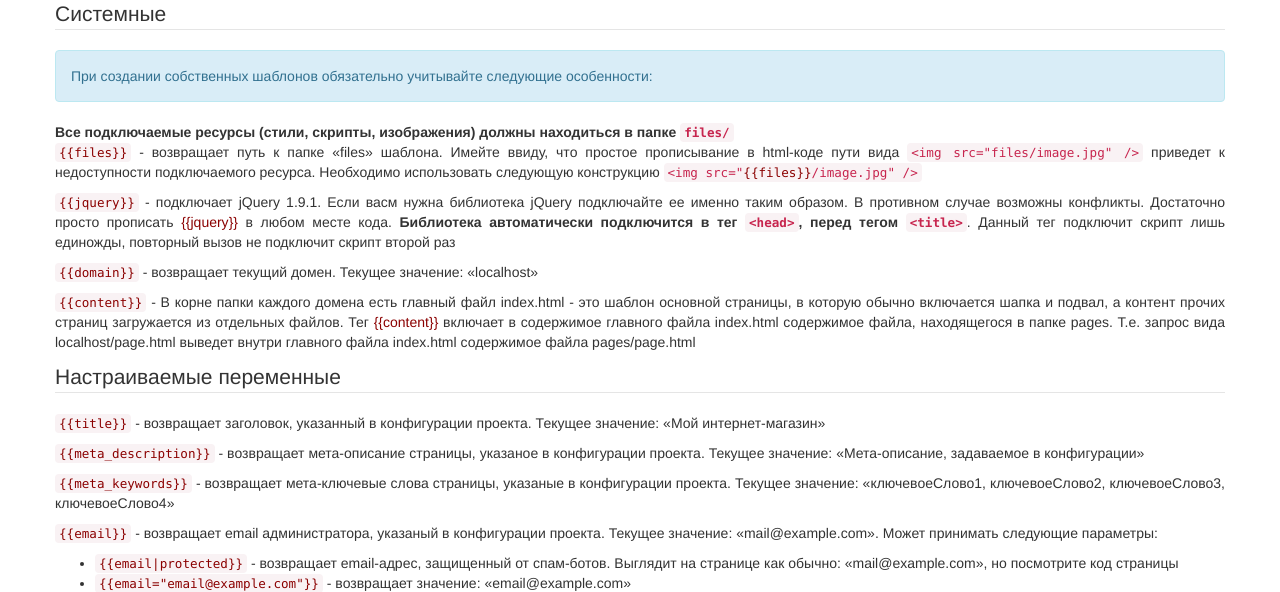
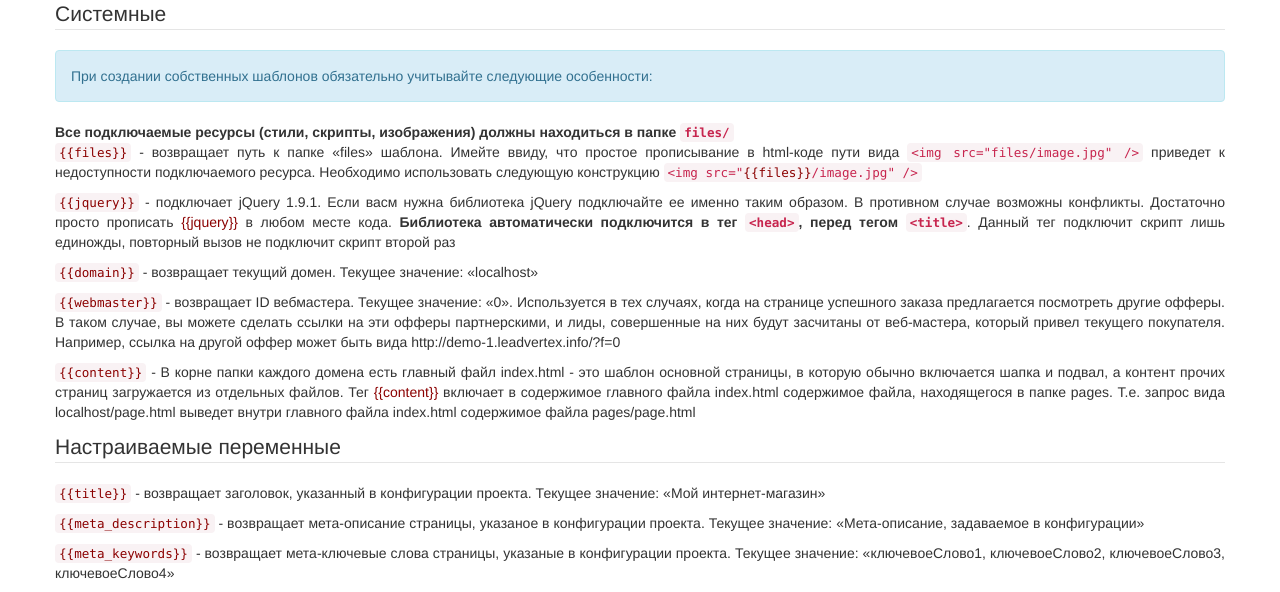
Before and after one commit to tomem2014/leadvertex_emulator, a PHP site: page / in a window 1280 px wide. Shown: the part 870-1462 px from the top of the page. Run offline with PHP 8.4, Linux system fonts and the light colour scheme; data that the repository does not hold is empty; some libraries are stand-ins or nearby versions.

Commit message:
Возможность получить ID webmaster'a

```diff
--- a/Renderer.php
+++ b/Renderer.php
@@ -443,6 +443,10 @@ class Renderer {
       $this->_html = str_ireplace('{{countdown.js}}','',$this->_html);
     }
   }
+  private function tagWebmaster()
+  {
+    $this->_html = str_ireplace('{{webmaster}}', 0, $this->_html);
+  }
 
   protected function loadTemplate()
   {
@@ -473,6 +477,7 @@ class Renderer {
     $this->tagEmail();
     $this->tagFiles();
     $this->tagForm();
+    $this->tagWebmaster($this->data);
     $this->tagUserVars($this->data);
 
     foreach ($this->data as $key => $value) if (!in_array(gettype($value),['object','array'])) $this->_html = str_ireplace('{{' . $key . '}}', $value, $this->_html);
--- a/template/pages/index.html
+++ b/template/pages/index.html
@@ -34,7 +34,13 @@
 
     <p>
         <code><span class="special">domain</span></code> - возвращает текущий домен. Текущее значение: «{{domain}}»
-
+    </p>
+    <p>
+        <code><span class="special">webmaster</span></code> - возвращает ID вебмастера. Текущее значение: «{{webmaster}}».
+        Используется в тех случаях, когда на странице успешного заказа предлагается посмотреть другие офферы. В таком случае,
+        вы можете сделать ссылки на эти офферы партнерскими, и лиды, совершенные на них будут засчитаны от веб-мастера, который привел
+        текущего покупателя. Например, ссылка на другой оффер может быть вида http://demo-1.leadvertex.info/?f={{webmaster}}
+    </p>
     <p>
         <code><span class="special">content</span></code> - В корне папки каждого домена есть главный файл index.html -
         это шаблон основной страницы, в которую обычно включается шапка и подвал, а контент прочих страниц загружается
```
